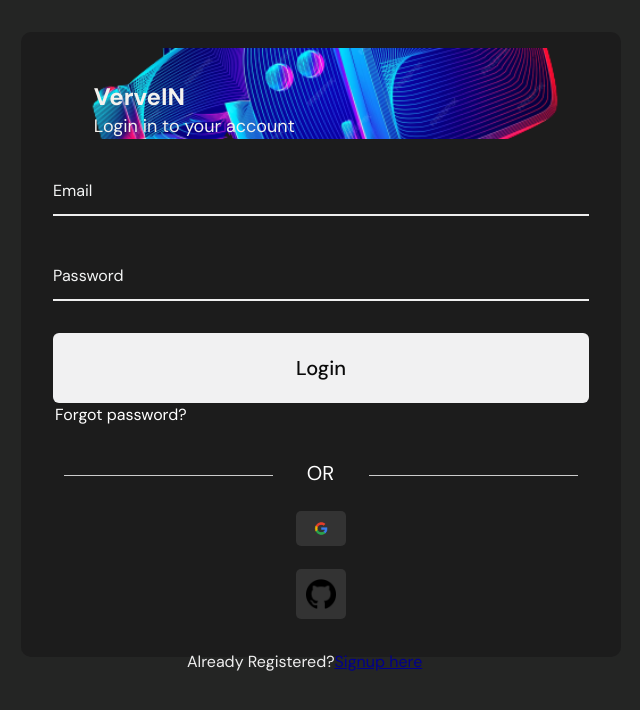
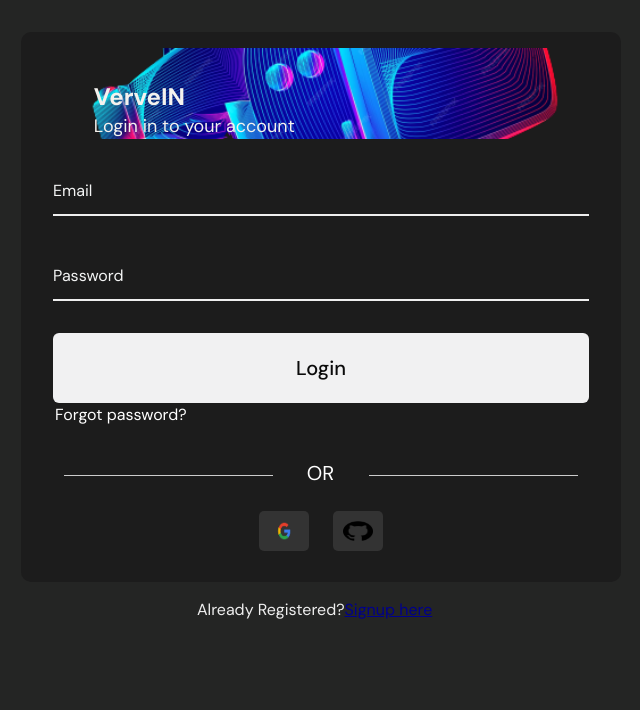
Before and after one commit to Mohitverve/verve, a PHP site: page /login.html in a window 1280 px wide. Shown: the top 710 px of the page, without its empty margins (319-959 px from the left). Run offline with PHP 8.4, Linux system fonts and the light colour scheme; some libraries are stand-ins or nearby versions.

Commit message:
Update login.css

```diff
--- a/login.css
+++ b/login.css
@@ -2,7 +2,7 @@
 
 *, *:after, *:before {
     box-sizing: border-box;
-    max-height: 625px;
+    max-height: 550px;
 }
 
 body {
@@ -164,8 +164,15 @@ input {
     margin-left: 20px;
 }
 
+
+.button-container-wrap {
+    display: flex;
+    justify-content: center;
+    margin-bottom: 1rem;
+}
+
 .button-container {
-    text-align: center;
+    margin: 0 0.25rem;
 }
 
 .google-logo-button,
@@ -175,6 +182,13 @@ input {
     padding: 10px;
     border-radius: 5px;
     margin: 0.5rem; /* Added margin for spacing between buttons */
+
+
+}
+
+.button-container img {
+    width: 30px; /* Set a fixed width */
+    height: 20px; /* Set a fixed height */
 }
 
 .google-logo-button img,
@@ -184,7 +198,8 @@ input {
 
 .card-info{
     color: #eee;
-    padding-left: 150px;
+    padding-left: 160px; /* Adjust the left padding as needed */
+    padding-right: 1rem;
 }
 
 .card-info a{
```
